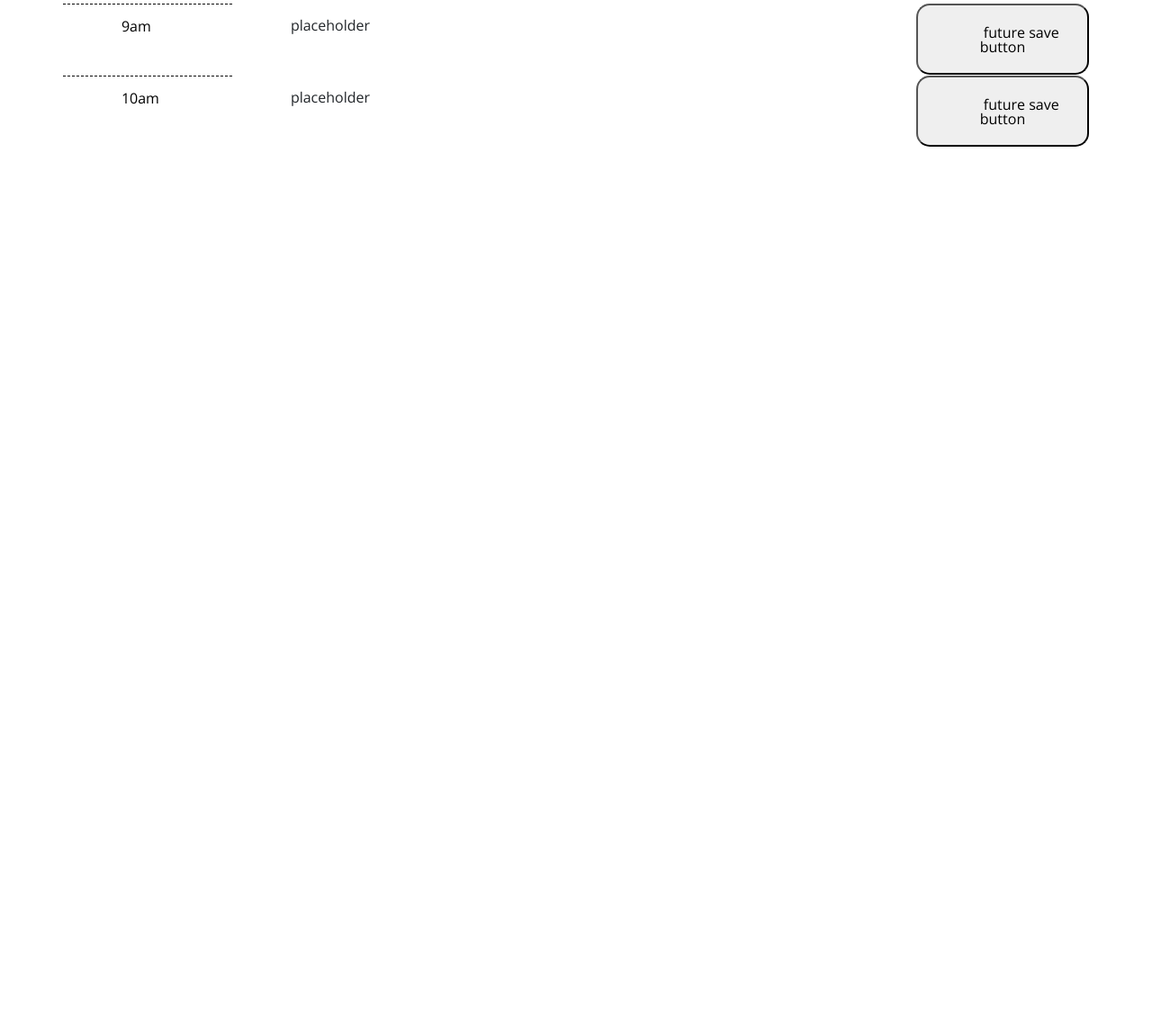
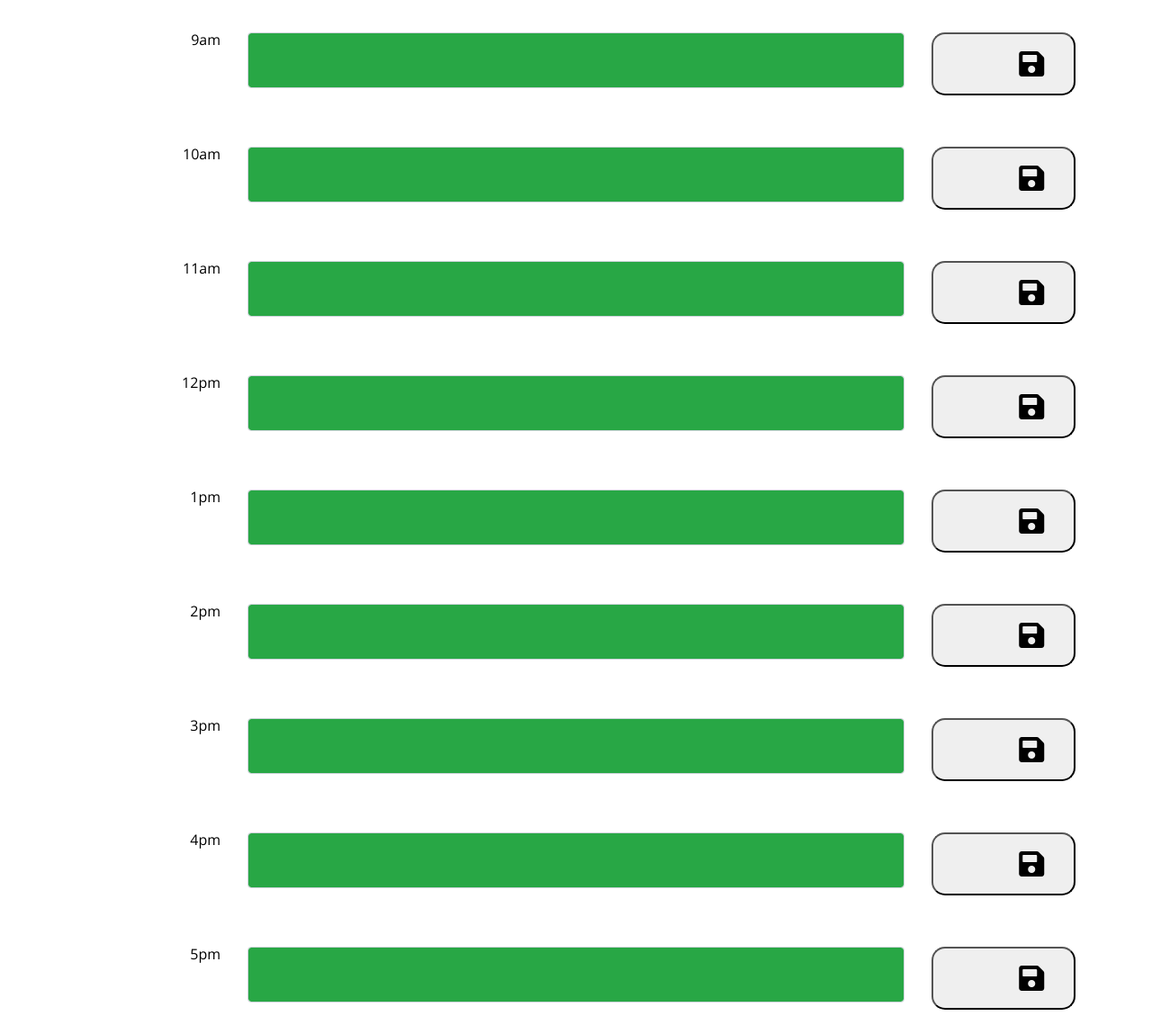
Before and after one commit to siwel20/daily-planner, a plain HTML site: page index.html in a window 1280 px wide. Shown: the part 333-1482 px from the top of the page at 90% size. Before the commit the page ends 800 px from the top, so only its background shows below. Drawn offline with nearby package versions, Linux system fonts and the light colour scheme.

```diff
--- a/Assets/css/style.css
+++ b/Assets/css/style.css
@@ -32,14 +32,13 @@ textarea{
 
 .row {
   white-space: pre-wrap;
-  height: 80px;
   border-top: 1px solid white;;
 }
 
 .hour {
   background-color: #ffffff;
   color: #000000;
-  border-top: 1px dashed #000000;
+  /* border-top: 1px dashed #000000; */
 }
 
 .past {
--- a/Assets/js/script.js
+++ b/Assets/js/script.js
@@ -4,3 +4,20 @@ const m = moment();
 // date at top
 var dateAtTop = document.querySelector("#currentDay");
 dateAtTop.textContent = m.format("dddd MMM DD, YYYY")
+var currentHour = moment().hour()
+var workHours = [9,10,11,12,13,14,15,16,17]
+var loadTime = function() {
+    for (let i = 0; i < 9; i++) {
+      if (workHours[i] < currentHour) {
+        document.getElementById(i).classList.add("bg-secondary");
+      }
+      else if (workHours[i] > currentHour) {
+        document.getElementById(i).classList.add("bg-success");
+      }
+      else if (workHours[i] === currentHour) {
+        document.getElementById(i).classList.add("bg-danger");
+      }
+
+    }
+}
+loadTime();
--- a/index.html
+++ b/index.html
@@ -31,27 +31,143 @@
     <div class="container">
       <!-- Timeblocks go here -->
       <div class="row">
-        <div id="9am" class="col hour">
+        <div id="9am" class="col-md-2 hour mt-3 text-right">
             9am
         </div>
-        <div id="9am-text" class="col-8">
-            placeholder
+        <div id="9am-text" class="col-md-8">
+            <textarea name="" id="0" class="form-control"></textarea>
         </div>
-        <button id="9am-savebutton" class="col time-block">
-          future save button
-        </button>
+
+        <div class="col-md-2">
+          <button id="9am-savebutton" class="col time-block">
+               <i class="fa fa-save fa-2x"></i>
+          </button>
+        </div>
+
       </div>
       <!-- 10 am -->
       <div class="row">
-        <div id="10am" class="col hour">
+        <div id="10am" class="col-md-2 hour mt-3 text-right">
             10am
         </div>
-        <div id="10am-text" class="col-8">
-            placeholder
+        <div id="10am-text" class="col-md-8">
+            <textarea name="" id="1" class="form-control"></textarea>
         </div>
-        <button id="10am-savebutton" class="col time-block">
-          future save button
-        </button>
+
+        <div class="col-md-2">
+          <button id="10am-savebutton" class="col time-block">
+               <i class="fa fa-save fa-2x"></i>
+          </button>
+        </div>
+
+      </div>
+
+
+
+
+      <div class="row">
+        <div id="11am" class="col-md-2 hour mt-3 text-right">
+            11am
+        </div>
+        <div id="11am-text" class="col-md-8">
+            <textarea name="" id="2" class="form-control"></textarea>
+        </div>
+
+        <div class="col-md-2">
+          <button id="11am-savebutton" class="col time-block">
+               <i class="fa fa-save fa-2x"></i>
+          </button>
+        </div>
+
+      </div>
+      <div class="row">
+        <div id="12pm" class="col-md-2 hour mt-3 text-right">
+            12pm
+        </div>
+        <div id="12pm-text" class="col-md-8">
+            <textarea name="" id="3" class="form-control"></textarea>
+        </div>
+
+        <div class="col-md-2">
+          <button id="12pm-savebutton" class="col time-block">
+               <i class="fa fa-save fa-2x"></i>
+          </button>
+        </div>
+
+      </div>
+      <div class="row">
+        <div id="1pm" class="col-md-2 hour mt-3 text-right">
+            1pm
+        </div>
+        <div id="1pm-text" class="col-md-8">
+            <textarea name="" id="4" class="form-control"></textarea>
+        </div>
+
+        <div class="col-md-2">
+          <button id="1pm-savebutton" class="col time-block">
+               <i class="fa fa-save fa-2x"></i>
+          </button>
+        </div>
+
+      </div>
+      <div class="row">
+        <div id="2pm" class="col-md-2 hour mt-3 text-right">
+            2pm
+        </div>
+        <div id="2pm-text" class="col-md-8">
+            <textarea name="" id="5" class="form-control"></textarea>
+        </div>
+
+        <div class="col-md-2">
+          <button id="2pm-savebutton" class="col time-block">
+               <i class="fa fa-save fa-2x"></i>
+          </button>
+        </div>
+
+      </div>
+      <div class="row">
+        <div id="3pm" class="col-md-2 hour mt-3 text-right">
+            3pm
+        </div>
+        <div id="3pm-text" class="col-md-8">
+            <textarea name="" id="6" class="form-control"></textarea>
+        </div>
+
+        <div class="col-md-2">
+          <button id="3pm-savebutton" class="col time-block">
+               <i class="fa fa-save fa-2x"></i>
+          </button>
+        </div>
+
+      </div>
+      <div class="row">
+        <div id="4pm" class="col-md-2 hour mt-3 text-right">
+            4pm
+        </div>
+        <div id="4pm-text" class="col-md-8">
+            <textarea name="" id="7" class="form-control"></textarea>
+        </div>
+
+        <div class="col-md-2">
+          <button id="4pm-savebutton" class="col time-block">
+               <i class="fa fa-save fa-2x"></i>
+          </button>
+        </div>
+
+      </div>
+      <div class="row">
+        <div id="5pm" class="col-md-2 hour mt-3 text-right">
+            5pm
+        </div>
+        <div id="5pm-text" class="col-md-8">
+            <textarea name="" id="8" class="form-control"></textarea>
+        </div>
+
+        <div class="col-md-2">
+          <button id="5pm-savebutton" class="col time-block">
+               <i class="fa fa-save fa-2x"></i>
+          </button>
+        </div>
       </div>
       <!-- add additional times here once formating (eg id and class) is finalized-->
     </div>
```
